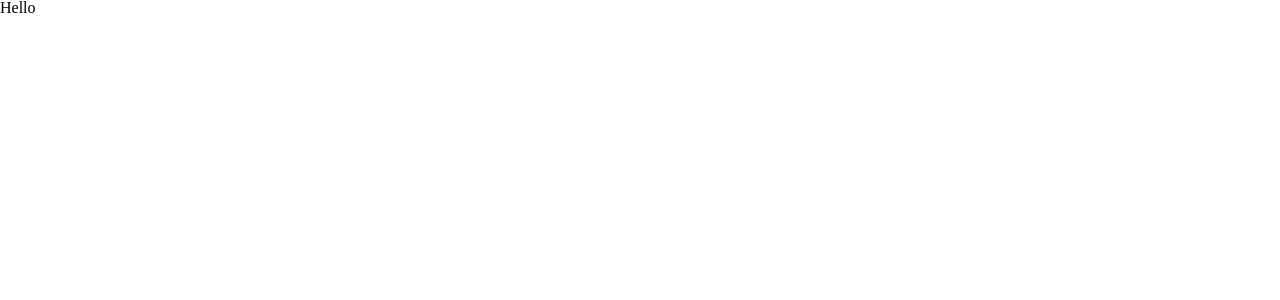
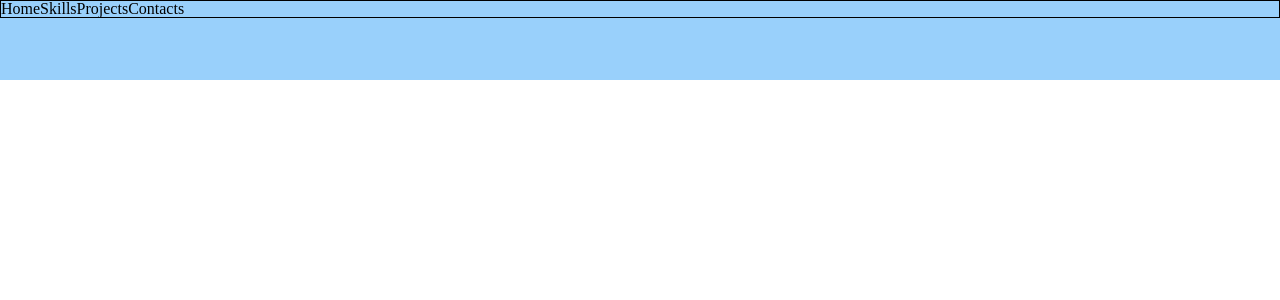
Before and after one commit to Philian73/react-portfolio, a React (Vite) app: page / in a window 1280 px wide. Shown: the top 300 px of the page. Built offline with nearby package versions, Linux system fonts and the light colour scheme.

Commit message:
Import and used Header.tsx

```diff
--- a/src/app/App.tsx
+++ b/src/app/App.tsx
@@ -1,3 +1,9 @@
+import { Header } from '../widgets/Header'
+
 export const App = () => {
-  return <div>Hello</div>
+  return (
+    <div className="App">
+      <Header />
+    </div>
+  )
 }
```
